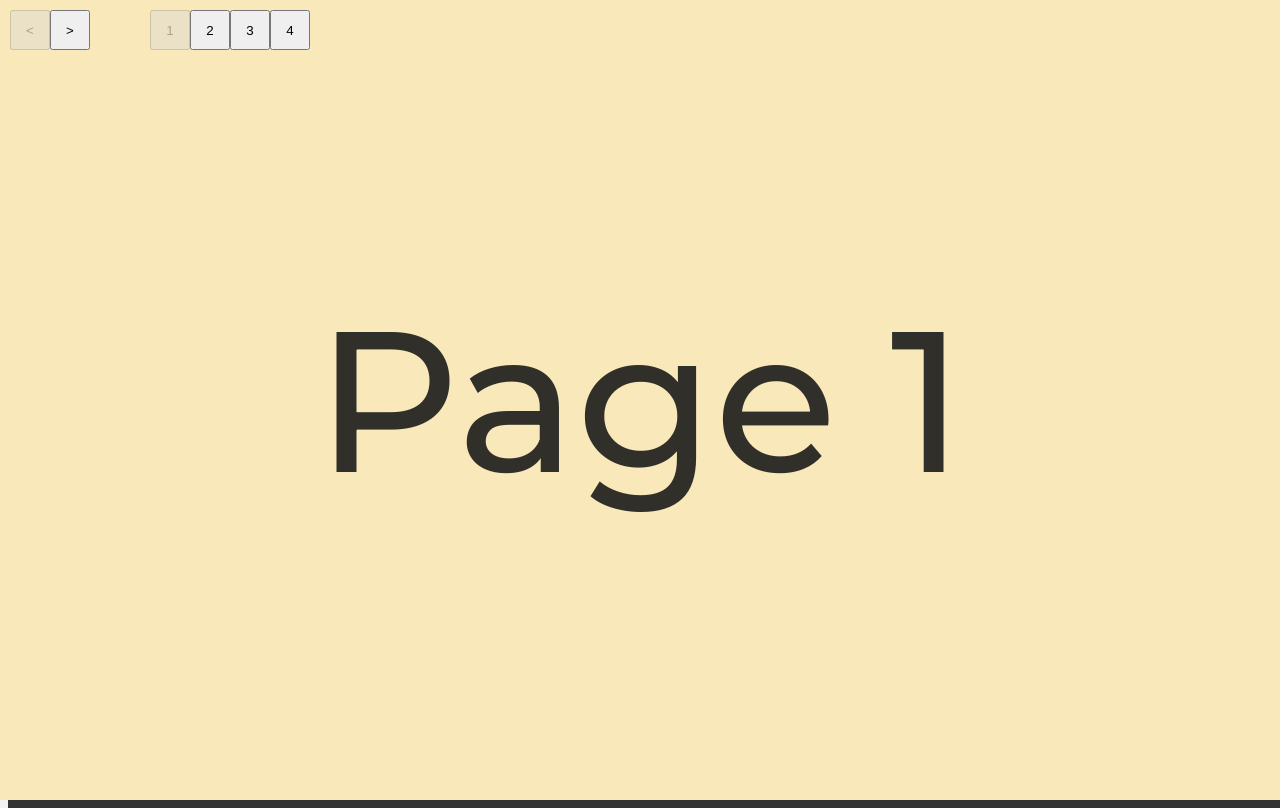
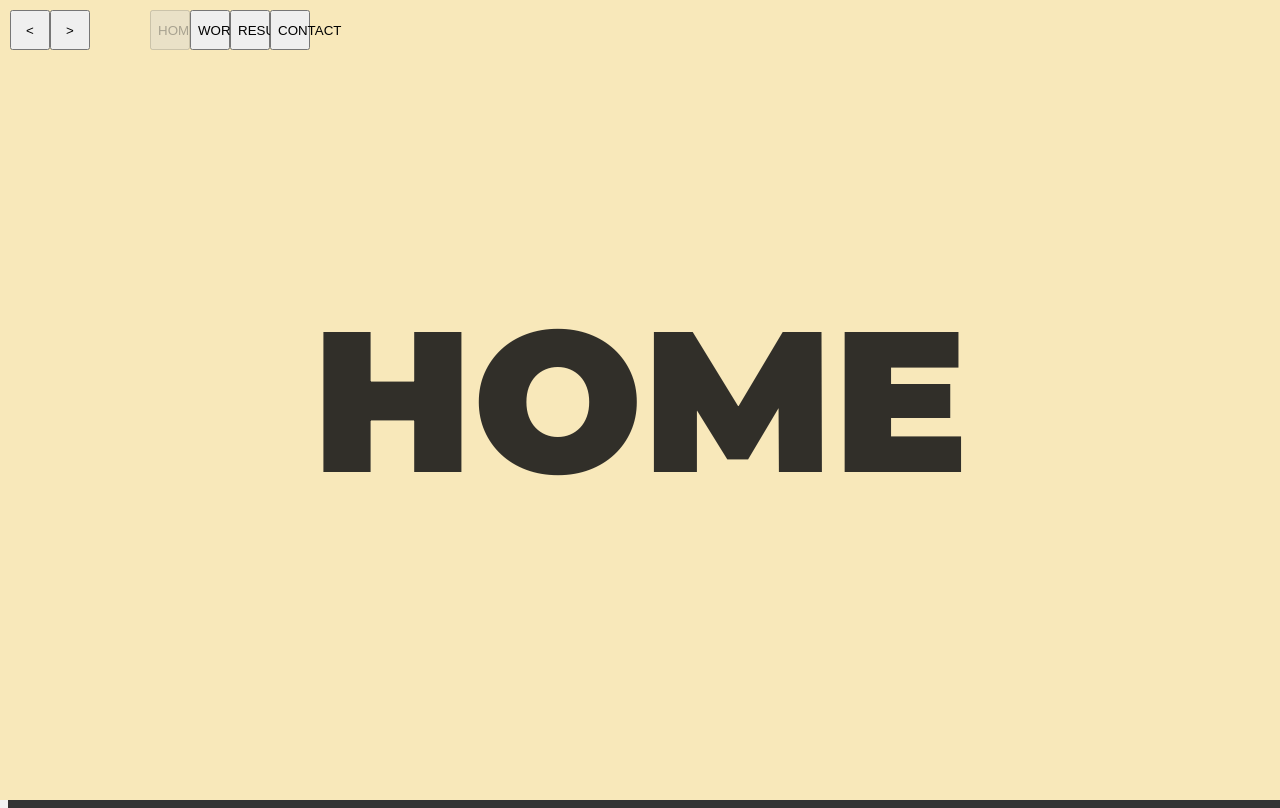
Before and after one commit to Guyda/page_transitions, a React (Vite) app: page / in a window 1280 px wide. Built offline with nearby package versions, Linux system fonts and the light colour scheme.

Commit message:
clip path??

```diff
--- a/src/App.jsx
+++ b/src/App.jsx
@@ -2,7 +2,12 @@ import { useState, useEffect } from 'react';
 import Nav from './components/Nav';
 import Sections from './components/Sections';
 
-const sections = [1, 2, 3, 4];
+const sections = [
+  {id:1, title:'HOME'},
+  {id:2, title:'WORK'},
+  {id:3, title:'RESUME'},
+  {id:4, title:'CONTACT'}
+];
 const backgrounds = ["#f8e8ba", "#96c4b2", "#f39230", "#d6e3c5"];
 
 export default function App() {
@@ -51,8 +56,8 @@ export default function App() {
     setActive(a)
   }
 
-  const previous = () => changeState(active - 1)
-  const next = () => changeState(active + 1);
+  const previous = () => changeState(active === 0 ? sections.length - 1 : active - 1)
+  const next = () => changeState(active === sections.length - 1 ? 0 : active + 1);
   const gotoPage = (i) => changeState(i);
 
   const navProps = {active, previous, next, sections, gotoPage};
--- a/src/components/Nav/index.jsx
+++ b/src/components/Nav/index.jsx
@@ -4,10 +4,14 @@ export default function Nav({active, previous, next, sections, gotoPage}) {
   return (
     <nav>
       <div id="arrows">
-        <button disabled={active === 0} onClick={previous}>
+        <button
+         //</div>disabled={active === 0}
+         onClick={previous}>
           &lt;
         </button>
-        <button disabled={active === sections.length - 1} onClick={next}>
+        <button
+         // </div>disabled={active === sections.length - 1}
+         onClick={next}>
           &gt;
         </button>
       </div>
@@ -18,7 +22,7 @@ export default function Nav({active, previous, next, sections, gotoPage}) {
             disabled={active === i}
             onClick={() => gotoPage(i)}
           >
-            {k}
+            {k.title}
           </button>
         ))}
       </div>
--- a/src/components/Sections/animation.scss
+++ b/src/components/Sections/animation.scss
@@ -6,8 +6,6 @@
   --timing-delay: .2s;
 }
 
-// ANIMATIONS
-// FORWARD
 .toResetLeft {
   animation: resetLeft var(--timing-out-left) ease both;
   animation-delay: var(--timing-delay);
@@ -18,22 +16,29 @@
 }
 
 .toLeft {
-  animation: moveLeft var(--timing-in-left) ease both;
+  animation:revealFromRight var(--timing-out-right) ease both;
 
   .content {
     animation: moveInFromLeft var(--timing-in-left) ease both;
   }
 }
 
-@keyframes moveLeft {
-	0% { left:100%; width:0%; }
-	100% { left:0%; width:100%;}
+@keyframes resetLeft {
+	0% {
+    clip-path: inset(0 0% 0 0);
+  }
+  100% {
+    clip-path: inset(0 100% 0 0);
+  }
 }
 
-@keyframes resetLeft {
-	0% { left:0; }
-  99% { left: -25%; width:100%;}
-	100% { left:-25%; width:0%; }
+@keyframes revealFromRight {
+  0% {
+    clip-path: inset(0 0 0 100%);
+  }
+  100% {
+    clip-path: inset(0 0 0 0);
+  }
 }
 
 @keyframes moveOutToRight {
@@ -42,45 +47,85 @@
 }
 
 @keyframes moveInFromLeft {
-	0% { left:-10%; }
+	0% { left:-25%; }
 	100% { left:0%; }
 }
 
+// ANIMATIONS
+// FORWARD
+// .toResetLeft {
+//   animation: resetLeft var(--timing-out-left) ease both;
+//   animation-delay: var(--timing-delay);
+
+//   // .content {
+//   //   animation: moveOutToRight var(--timing-out-left) ease both;
+//   // }
+// }
+
+// .toLeft {
+//   animation: moveLeft var(--timing-in-left) ease both;
+
+//   // .content {
+//   //   animation: moveInFromLeft var(--timing-in-left) ease both;
+//   // }
+// }
+
+// @keyframes moveLeft {
+// 	0% { left:100%; width:0%; }
+// 	100% { left:0%; width:100%;}
+// }
+
+// @keyframes resetLeft {
+// 	0% { left:0; }
+//   99% { left: -25%; width:100%; visible:visible;}
+// 	100% { left:-25%; width:0%; visible:hidden;}
+// }
+
+// @keyframes moveOutToRight {
+// 	0% { left:0%; }
+// 	100% { left:25%; }
+// }
+
+// @keyframes moveInFromLeft {
+// 	0% { left:-200%; }
+// 	100% { left:0%; }
+// }
+
 // BACKWARD
-.toResetRight{
-  animation: resetRight var(--timing-out-right) ease both;
+// .toResetRight{
+//   animation: resetRight var(--timing-out-right) ease both;
 
-  .content {
-    animation: moveOutToleft var(--timing-out-right) ease both;
-  }
-}
+//   // .content {
+//   //   animation: moveOutToleft var(--timing-out-right) ease both;
+//   // }
+// }
 
-.toRight{
-  animation: moveRight var(--timing-in-right) ease both;
+// .toRight{
+//   animation: moveRight var(--timing-in-right) ease both;
 
-  .content {
-    animation: moveInFromRight var(--timing-in-right) ease both;
-  }
-}
+//   // .content {
+//   //   animation: moveInFromRight var(--timing-in-right) ease both;
+//   // }
+// }
 
 
-@keyframes moveRight{
-	0% { left:-25%; width:0%; }
-	100% { left:0%; width:100%;}
-}
+// @keyframes moveRight{
+// 	0% { left:-25%; width:0%; }
+// 	100% { left:0%; width:100%;}
+// }
 
-@keyframes resetRight{
-	0% { left:0; }
-  99% { left:25%; width: 100%; visible:visible;}
-	100% { left:25%; width:0%; visible:hidden;}
-}
+// @keyframes resetRight{
+// 	0% { left:0; }
+//   99% { left:25%; width: 100%; visible:visible;}
+// 	100% { left:25%; width:0%; visible:hidden;}
+// }
 
-@keyframes moveOutToleft {
-	0% { left:0%; }
-	100% { left:-50%; }
-}
+// @keyframes moveOutToleft {
+// 	0% { left:0%; }
+// 	100% { left:-50%; }
+// }
 
-@keyframes moveInFromRight{
-	0% { left:75%; }
-	100% { left:0%; }
-}
+// @keyframes moveInFromRight{
+// 	0% { left:-10%; }
+// 	100% { left:0%; }
+// }
--- a/src/components/Sections/index.jsx
+++ b/src/components/Sections/index.jsx
@@ -6,12 +6,12 @@ export default function Sections({sections, backgrounds}) {
       {sections.map((k,i) => {
         return (
           <div
-            key={"section_" + k}
+            key={"section_" + i}
             className="section"
             style={{backgroundColor: backgrounds[i]}}
           >
             <div className="content">
-              <h1>Page {k}</h1>
+              <h1>{k.title}</h1>
             </div>
           </div>
         );
--- a/src/components/Sections/sections.scss
+++ b/src/components/Sections/sections.scss
@@ -18,19 +18,15 @@
     box-sizing: border-box;
     margin:0; padding:0; border: 0;
     position: absolute;
-    top: 0; left: 100%; right:0; bottom:0;
+    top: 0; left: 0; right:0; bottom:0;
     display:block;
     z-index: -1;
     overflow:hidden;
 
-    transform-origin: right;
+    clip-path: inset(0 0 0 100%);
 
     &.default {
-      left:0;
-
-      .content {
-        left:0%;
-      }
+      clip-path: inset(0 0% 0 0%);
     }
 
     &.active {
@@ -39,11 +35,12 @@
 
     .content {
       position: absolute;
-      top:0; left:-100%;
+      top:0; left:0;
       display:block;
       width:100%;
       height: 100%;
       z-index:10;
+      overflow: hidden;
 
       display:flex;
       align-items:center;
--- a/src/index.scss
+++ b/src/index.scss
@@ -1,4 +1,4 @@
-@import url('https://fonts.googleapis.com/css2?family=Montserrat:wght@500&display=swap');
+@import url('https://fonts.googleapis.com/css2?family=Montserrat:wght@900&display=swap');
 
 :root {
   font-family: Helvetica, Arial, sans-serif;
```
